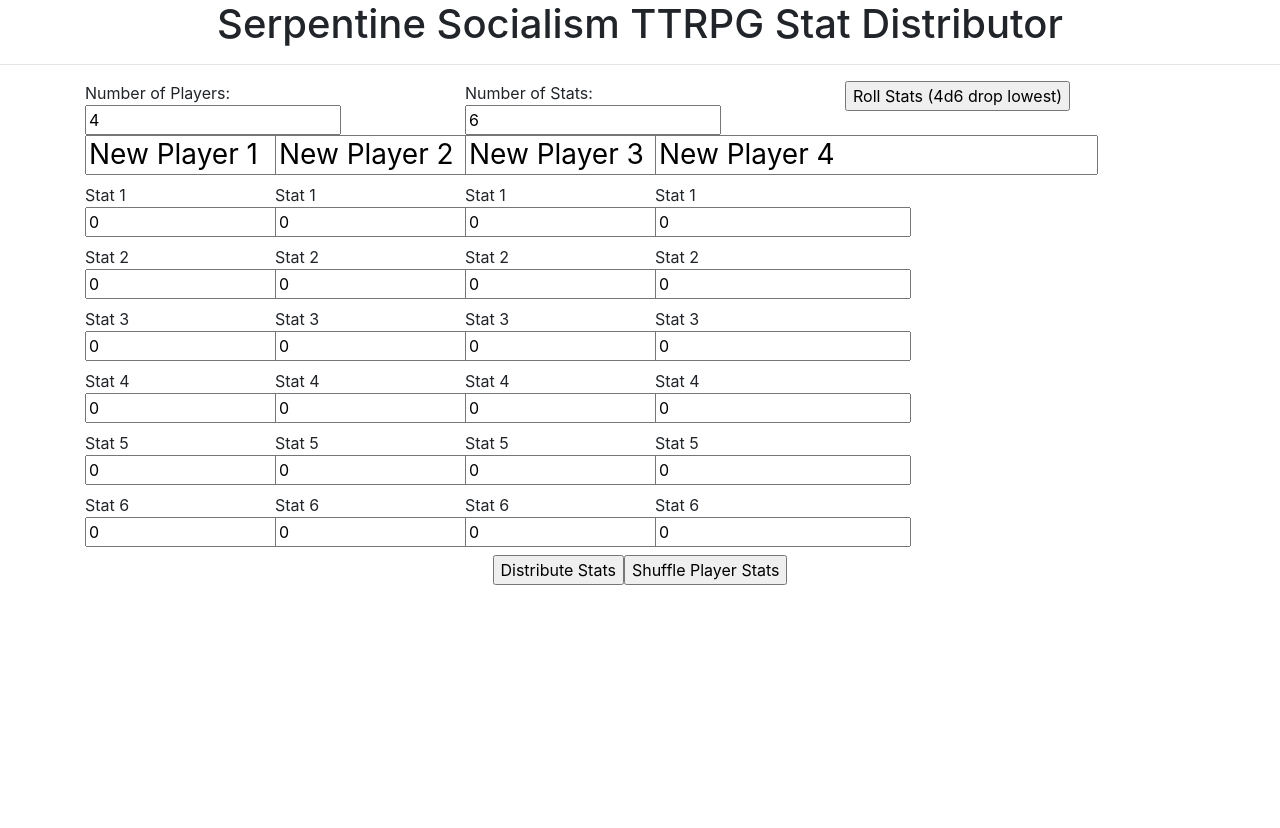
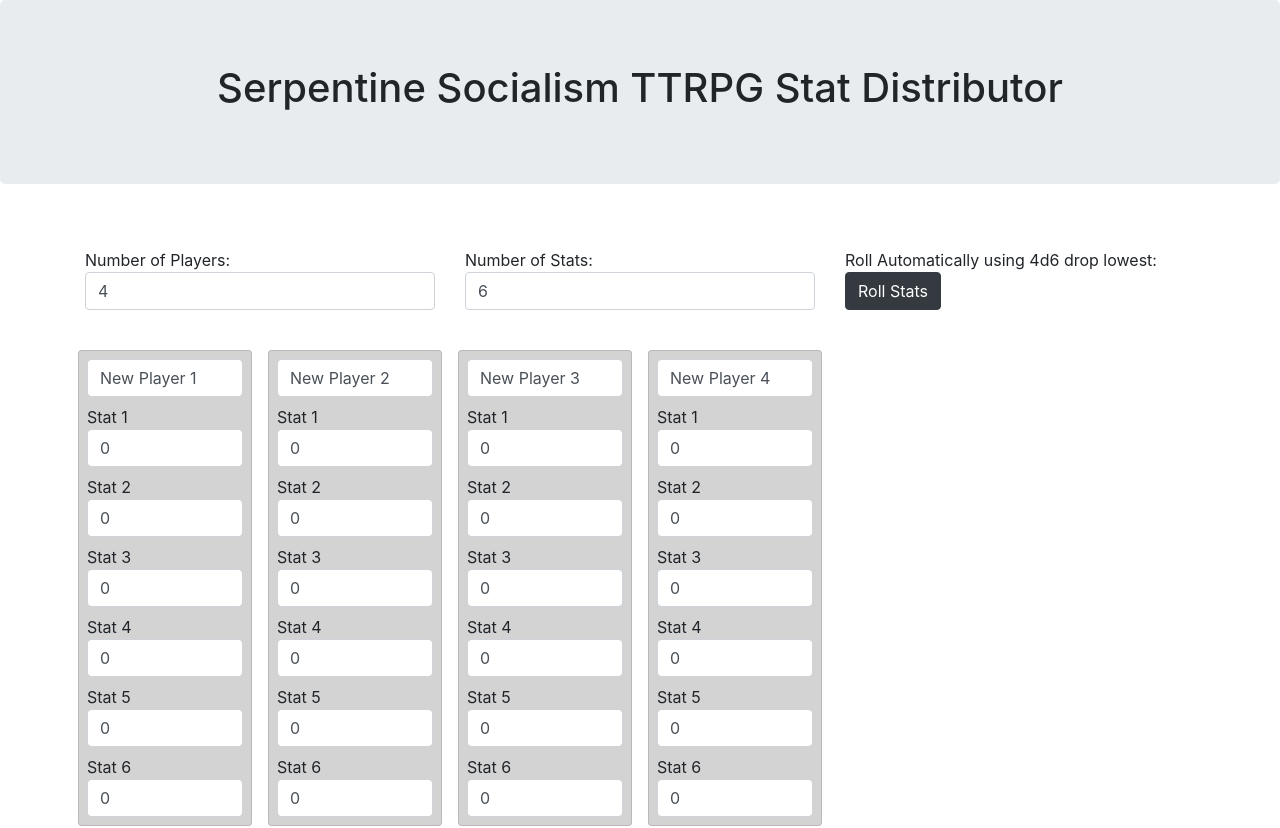
Before and after one commit to ntaberslx/SerpSoc, an Angular app: page / in a window 1280 px wide. Shown: the top 828 px of the page. Before the commit the page ends 800 px from the top, so only its background shows below. Built offline with nearby package versions, Linux system fonts and the light colour scheme.

Commit message:
acceptable style

```diff
--- a/package.json
+++ b/package.json
@@ -19,6 +19,8 @@
     "@angular/platform-browser": "~7.2.0",
     "@angular/platform-browser-dynamic": "~7.2.0",
     "@angular/router": "~7.2.0",
+    "@ng-bootstrap/ng-bootstrap": "^4.0.1",
+    "bootstrap": "^4.2.1",
     "core-js": "^2.5.4",
     "rxjs": "~6.3.3",
     "tslib": "^1.9.0",
--- a/src/app/app.component.css
+++ b/src/app/app.component.css
@@ -1,6 +1,14 @@
 .center{
   text-align: center;
 }
-.stat{
-
+.padded{
+  padding-top: 2rem;
 }
+.statBloc{
+  padding-left: 0.5rem;
+  padding-right: 0.5rem;
+  padding-top: 0.5rem;
+}
+.innerStatBloc{
+  background-color: #D3D3D3;
+}
--- a/src/app/app.component.html
+++ b/src/app/app.component.html
@@ -1,50 +1,57 @@
-<div class="center">
+<div class="jumbotron text-center">
   <h1>
     {{ title }}
   </h1>
-  <hr/>
 </div>
 
 <!-- Input Choices -->
+<div class="section">
+  <div class="container padded">
 
-<div class="container">
-  <form>
     <div class="row">
       <div class="col-md-4">
         Number of Players:
-        <input #n_players type="number" [defaultValue]="4" (change)="setPlayers(n_players.value)" ngModel>
+        <input class="form-control" #n_players type="number" [defaultValue]="4" (change)="setPlayers(n_players.value)" ngModel>
       </div>
       <div class="col-md-4">
         Number of Stats:
-        <input #n_stats type="number" [defaultValue]="6" (change)="setStats(n_stats.value)" ngModel>
+        <input class="form-control" #n_stats type="number" [defaultValue]="6" (change)="setStats(n_stats.value)" ngModel>
       </div>
       <div class="col-md-4">
-        <input type="button" (click)="roll()" value="Roll Stats (4d6 drop lowest)">
+        Roll Automatically using 4d6 drop lowest:
+        <button type="button" class="btn btn-dark" (click)="roll()">Roll Stats</button>
       </div>
     </div>
+  </div>
 
-    <div class="row" id="inputs">
-      <div class="col-md-2" *ngFor="let player of playerArray">
-        <div class="panel panel-default">
+  <div class="container padded">
+    <div class="row">
+      <div class="col-md-2 statBloc" *ngFor="let player of playerArray">
+        <div class="panel panel-primary card statBloc innerStatBloc">
           <div class="panel-heading">
             <h3 class="panel-title">
-              <input #playerName [value]="player.name" (change)="player.setName(playerName.value)" ngModel>
+              <input class="form-control" #playerName [value]="player.name" (change)="player.setName(playerName.value)" ngModel>
             </h3>
           </div>
           <div class="panel-body">
             <div class="stat" *ngFor="let stat of player.stats">
               <label> {{stat.name}}
-                <input #statVal [value]="stat.value" (change)="stat.setValue(statVal.value)" ngModel>
+                <input class="form-control" #statVal [value]="stat.value" (change)="stat.setValue(statVal.value)" ngModel>
               </label>
             </div>
           </div>
         </div>
       </div>
     </div>
-
-    <div class="center">
-      <input type="button" (click)="distribute()" value="Distribute Stats">
-      <input type="button" (click)="randomizeStats()" value="Shuffle Player Stats">
+  </div>
+  <div class="container padded">
+    <div class="row">
+      <div class="col-md-6 center">
+        <button type="button" class="btn btn-primary" (click)="distribute()">Distribute Stats</button>
+      </div>
+      <div class="col-md-6 center">
+        <button type="button" class="btn btn-primary" (click)="randomizeStats()">Shuffle Player Stats</button>
+      </div>
     </div>
-  </form>
+  </div>
 </div>
--- a/src/app/app.module.ts
+++ b/src/app/app.module.ts
@@ -1,5 +1,6 @@
 import { BrowserModule } from '@angular/platform-browser';
 import { NgModule } from '@angular/core';
+import {NgbModule} from '@ng-bootstrap/ng-bootstrap';
 
 import { AppComponent } from './app.component';
 
@@ -8,6 +9,7 @@ import { AppComponent } from './app.component';
     AppComponent
   ],
   imports: [
+    NgbModule,
     BrowserModule
   ],
   providers: [],
--- a/src/index.html
+++ b/src/index.html
@@ -8,14 +8,16 @@
   <meta name="viewport" content="width=device-width, initial-scale=1">
   <link rel="icon" type="image/x-icon" href="favicon.ico">
   <link rel="stylesheet" href="https://stackpath.bootstrapcdn.com/bootstrap/4.2.1/css/bootstrap.min.css" integrity="sha384-GJzZqFGwb1QTTN6wy59ffF1BuGJpLSa9DkKMp0DgiMDm4iYMj70gZWKYbI706tWS" crossorigin="anonymous">
-
 </head>
 <body>
   <app-root>
 
   </app-root>
 </body>
-<script src="https://code.jquery.com/jquery-3.3.1.slim.min.js" integrity="sha384-q8i/X+965DzO0rT7abK41JStQIAqVgRVzpbzo5smXKp4YfRvH+8abtTE1Pi6jizo" crossorigin="anonymous"></script>
-<script src="https://cdnjs.cloudflare.com/ajax/libs/popper.js/1.14.6/umd/popper.min.js" integrity="sha384-wHAiFfRlMFy6i5SRaxvfOCifBUQy1xHdJ/yoi7FRNXMRBu5WHdZYu1hA6ZOblgut" crossorigin="anonymous"></script>
-<script src="https://stackpath.bootstrapcdn.com/bootstrap/4.2.1/js/bootstrap.min.js" integrity="sha384-B0UglyR+jN6CkvvICOB2joaf5I4l3gm9GU6Hc1og6Ls7i6U/mkkaduKaBhlAXv9k" crossorigin="anonymous"></script>
+
+<footer class="page-footer font-small">
+  <div class="text-center py-3">
+    Created by N Taber
+  </div>
+</footer>
 </html>
```
Also changed, not shown: 1 other file (tests, documents, lock files or other folders).
